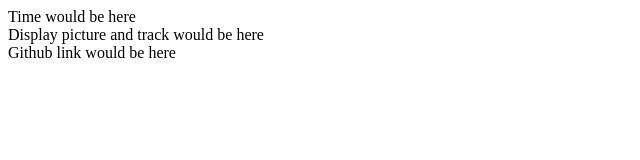
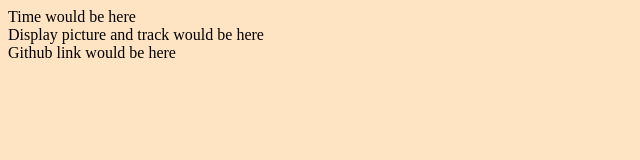
Before and after one commit to orbituser/My-work, a plain HTML site: page index.html in a window 1280 px wide. Shown: the whole page, without its empty margins (0-640 px from the left). Drawn offline with Linux system fonts and the light colour scheme.

Commit message:
Add files via upload

```diff
--- a/index.html
+++ b/index.html
@@ -4,7 +4,7 @@
     <meta charset="UTF-8">
     <meta name="viewport" content="width=device-width, initial-scale=1.0">
     <title>Profile</title>
-    <link rel="stylesheet" href="Stage1.css"/>
+    <link rel="stylesheet" href="index.css"/>
 </head>
 <body>
     <header>Time would be here</header>
```
